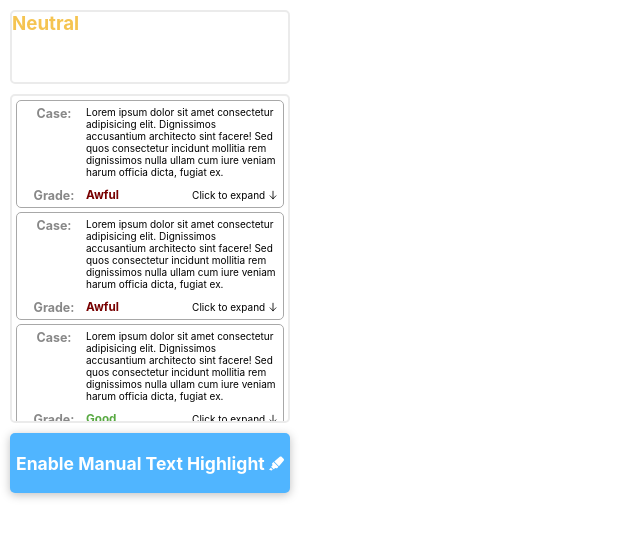
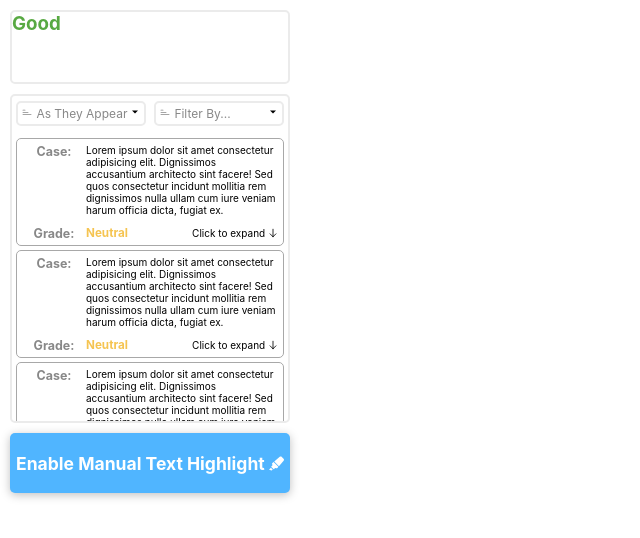
Before and after one commit to hanskrohn/ToSBot, a React (Create React App) app in the folder frontend/: page / in a window 1280 px wide. Shown: the top 538 px of the page, without its empty margins (0-640 px from the left). Built offline with nearby package versions, Linux system fonts and the light colour scheme.

Commit message:
filters ui done. Icons need fixing

```diff
--- /dev/null
+++ b/frontend/src/components/Filters.tsx
@@ -0,0 +1,126 @@
+import React, { useState, useEffect } from 'react';
+import { BsFilterLeft } from 'react-icons/bs';
+import { IoMdArrowDropdown } from 'react-icons/io';
+import { GrFormCheckmark } from 'react-icons/gr';
+import { FaSortAmountDownAlt, FaSortAmountUpAlt } from 'react-icons/fa';
+
+import '../css/Filters.css';
+import '../css/Grade.css';
+
+import { Grades } from './Grade';
+
+/** Create the filter dropdown */
+const AsTheyAppear: React.FC = () => {
+  const [seeOptions, setSeeOptions] = useState<boolean>(false);
+
+  /** Function to toggle seeOptions state */
+  const toggleSeeOptions = () => {
+    setSeeOptions(!seeOptions);
+  };
+
+  return (
+    <>
+      <div className="dropdown-button" role="button" onClick={toggleSeeOptions}>
+        <div className="content">
+          <BsFilterLeft className="flip-upside-down" />
+          <p>&nbsp;As They Appear</p>
+        </div>
+        <div>
+          <IoMdArrowDropdown />
+        </div>
+      </div>
+      {seeOptions && (
+        <div className="options">
+          <div className="option">
+            <BsFilterLeft className="flip-upside-down" />
+            <p>As They Appear</p>
+          </div>
+          <div className="option">
+            <FaSortAmountDownAlt className="flip-upside-down" />
+            <p>Good to Bad</p>
+          </div>
+          <div className="option">
+            <FaSortAmountUpAlt className="flip-upside-down" />
+            <p>Bad to Good</p>
+          </div>
+        </div>
+      )}
+    </>
+  );
+};
+
+/** Create the filter dropdown */
+const FilterBy: React.FC = () => {
+  const [seeOptions, setSeeOptions] = useState<boolean>(false);
+
+  /** Function to toggle seeOptions state */
+  const toggleSeeOptions = () => {
+    setSeeOptions(!seeOptions);
+  };
+
+  return (
+    <>
+      <div className="dropdown-button" role="button" onClick={toggleSeeOptions}>
+        <div className="content">
+          <BsFilterLeft className="flip-upside-down" />
+          <p>&nbsp;Filter By...</p>
+        </div>
+        <div>
+          <IoMdArrowDropdown />
+        </div>
+      </div>
+      {seeOptions && (
+        <div className="options">
+          <div className="option">
+            <Checkbox />
+            <p className="good">{Grades.Good}</p>
+          </div>
+          <div className="option">
+            <Checkbox />
+            <p className="neutral">{Grades.Neutral}</p>
+          </div>
+          <div className="option">
+            <Checkbox />
+            <p className="bad">{Grades.Bad}</p>
+          </div>
+        </div>
+      )}
+    </>
+  );
+};
+
+/** Create Custom Checkbox */
+const Checkbox: React.FC = () => {
+  const [isClicked, setIsClicked] = useState<boolean>(true);
+
+  /** Function to toggle isClicked state */
+  const toggleIsClicked = () => {
+    setIsClicked(!isClicked);
+  };
+
+  if (isClicked) {
+    return (
+      <div className="checkbox clicked" role="button" onClick={toggleIsClicked}>
+        <GrFormCheckmark />
+      </div>
+    );
+  }
+
+  return <div className="checkbox" role="button" onClick={toggleIsClicked}></div>;
+};
+
+/** Component to display both filter dropdowns */
+const Filters: React.FC = () => {
+  return (
+    <>
+      <div>
+        <AsTheyAppear />
+      </div>
+      <div>
+        <FilterBy />
+      </div>
+    </>
+  );
+};
+
+export { Filters };
--- a/frontend/src/components/Grade.tsx
+++ b/frontend/src/components/Grade.tsx
@@ -7,31 +7,21 @@ interface GradeProps {
 }
 
 export enum Grades {
-  Excellent,
-  Good,
-  Neutral,
-  Bad,
-  Awful,
+  Good = 'Good',
+  Neutral = 'Neutral',
+  Bad = 'Bad',
 }
 
 /** Component to display Grades */
 const Grade: React.FC<GradeProps> = (props: GradeProps) => {
   const { grade } = props;
 
-  if (grade === Grades.Excellent) {
-    return <h3 className="excellent">Excellent</h3>;
-  }
-
   if (grade === Grades.Good) {
-    return <h3 className="good">Good</h3>;
+    return <h3 className="good">{Grades.Good}</h3>;
   }
 
   if (grade === Grades.Bad) {
-    return <h3 className="bad">Bad</h3>;
-  }
-
-  if (grade === Grades.Awful) {
-    return <h3 className="awful">Awful</h3>;
+    return <h3 className="bad">{Grades.Bad}</h3>;
   }
 
   return <h3 className="neutral">Neutral</h3>;
--- a/frontend/src/components/Results.tsx
+++ b/frontend/src/components/Results.tsx
@@ -4,18 +4,18 @@ import '../css/Results.css';
 import { Searching } from './Searching';
 import { Card, CardProps } from './Card';
 import { Grades } from './Grade';
+import { Filters } from './Filters';
 
 /** Components that displays the result cards of the TOS */
 const Results: React.FC = () => {
   /** TODO: This function will be removed and replaced with actual grades attached to each case */
   const getRandomGrade = (): Grades => {
     const cases = {
-      0: Grades.Excellent,
-      1: Grades.Good,
-      2: Grades.Bad,
-      3: Grades.Awful,
+      0: Grades.Good,
+      1: Grades.Bad,
+      2: Grades.Neutral,
     };
-    const num = Math.floor(Math.random() * 5);
+    const num = Math.floor(Math.random() * 3);
     return cases[num] ?? Grades.Neutral;
   };
   // TODO: This will removed and replaced with actuall cases
@@ -168,7 +168,11 @@ const Results: React.FC = () => {
 
   return (
     <div className="results-container grey-container-borders">
+      <div className="filter-container">
+        <Filters />
+      </div>
       {/* <Searching displaySearchingText /> */}
+      <div className="results">
         {tempCards.map((card, i) => {
           return (
             <div key={i} className="margin-small">
@@ -177,6 +181,7 @@ const Results: React.FC = () => {
           );
         })}
       </div>
+    </div>
   );
 };
 
--- a/frontend/src/components/Summary.tsx
+++ b/frontend/src/components/Summary.tsx
@@ -9,11 +9,9 @@ const Summary: React.FC = () => {
   // TODO: Get rid of this logic beneath, this is just here to show what the components looks like by switching through them
   const components = [
     <Searching />,
-    <Grade grade={Grades.Excellent} />,
     <Grade grade={Grades.Good} />,
     <Grade grade={Grades.Neutral} />,
     <Grade grade={Grades.Bad} />,
-    <Grade grade={Grades.Awful} />,
   ];
   const [index, setIndex] = useState<number>(0);
   const [display, setDisplay] = useState<JSX.Element>(<Searching />);
--- /dev/null
+++ b/frontend/src/css/Filters.css
@@ -0,0 +1,48 @@
+.dropdown-button {
+  font-size: 12px;
+  display: flex;
+  border: 2px solid #ebebeb;
+  border-radius: 5px;
+  width: 120px;
+  padding: 3px;
+  justify-content: space-between; }
+
+.content {
+  color: #888888;
+  display: flex; }
+
+.options {
+  font-size: 12px;
+  padding: 3px;
+  width: 120px;
+  background-color: white;
+  border: 2px solid #ebebeb;
+  border-radius: 5px;
+  position: absolute;
+  z-index: 999;
+  align-items: center;
+  color: #888888; }
+
+.option {
+  display: flex;
+  margin: 5px 0;
+  align-items: center; }
+
+.option p {
+  margin-left: 5px; }
+
+.checkbox {
+  height: 10px;
+  width: 10px;
+  border: 1px solid #979797;
+  border-radius: 3px;
+  color: black;
+  display: flex;
+  justify-content: center;
+  align-items: center; }
+
+.clicked {
+  background-color: #979797; }
+
+.flip-upside-down {
+  transform: scale(1, -1); }
--- a/frontend/src/css/Results.css
+++ b/frontend/src/css/Results.css
@@ -1,5 +1,14 @@
 .results-container {
   height: 65%;
-  margin: 10px 0;
+  margin: 10px 0; }
+
+.filter-container {
+  height: 10%;
+  display: flex;
+  justify-content: space-around;
+  padding-top: 5px; }
+
+.results {
   overflow: hidden;
-  overflow-y: auto; }
+  overflow-y: auto;
+  height: calc(90% - 5px); }
--- /dev/null
+++ b/frontend/src/sass/Filters.scss
@@ -0,0 +1,59 @@
+@import './Variables.scss';
+
+$container-width: 120px;
+
+.dropdown-button {
+  font-size: 12px;
+  display: flex;
+  border: $grey-border;
+  border-radius: 5px;
+  width: $container-width;
+  padding: 3px;
+  justify-content: space-between;
+}
+
+.content {
+  color: $subheader-grey;
+  display: flex;
+}
+
+.options {
+  font-size: 12px;
+  padding: 3px;
+  width: $container-width;
+  background-color: white;
+  border: $grey-border;
+  border-radius: 5px;
+  position: absolute;
+  z-index: 999;
+  align-items: center;
+  color: $subheader-grey;
+}
+
+.option {
+  display: flex;
+  margin: 5px 0;
+  align-items: center;
+}
+
+.option p {
+  margin-left: 5px;
+}
+
+.checkbox {
+  height: 10px;
+  width: 10px;
+  border: 1px solid $grey;
+  border-radius: 3px;
+  color: black;
+  display: flex;
+  justify-content: center;
+  align-items: center;
+}
+
+.clicked {
+  background-color: $grey;
+}
+.flip-upside-down {
+  transform: scale(1, -1);
+}
--- a/frontend/src/sass/Results.scss
+++ b/frontend/src/sass/Results.scss
@@ -1,6 +1,17 @@
 .results-container {
   height: 65%;
   margin: 10px 0;
+}
+
+.filter-container {
+  height: 10%;
+  display: flex;
+  justify-content: space-around;
+  padding-top: 5px;
+}
+
+.results {
   overflow: hidden;
   overflow-y: auto;
+  height: calc(90% - 5px);
 }
```
Also changed, not shown: 2 other files (tests, documents, lock files or other folders). Lines whose indentation alone changed are shown as unchanged.
